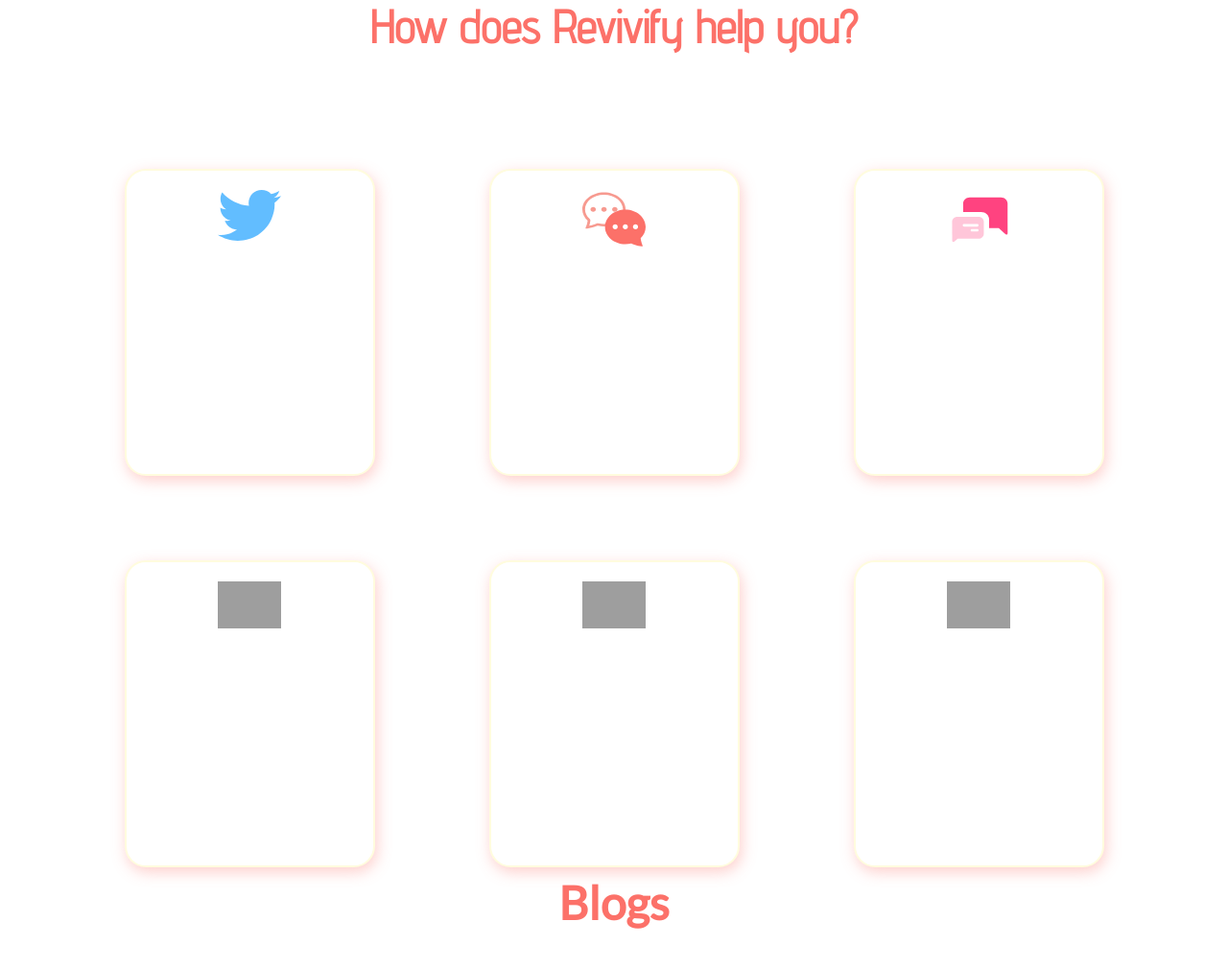
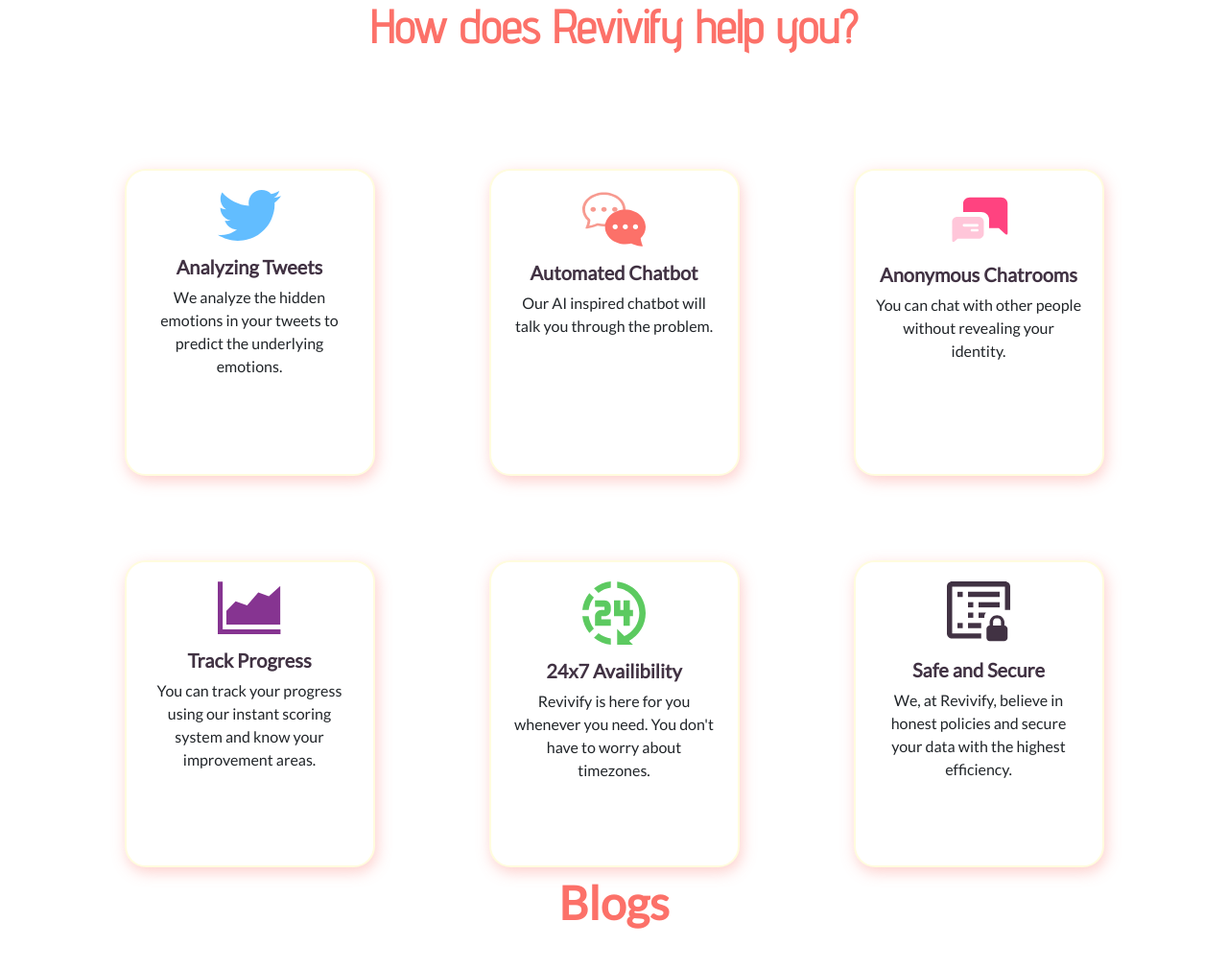
Before and after one commit to samiksha-patil/Revivify--Depression-detection-and-control-system, a Django app: page / in a window 1280 px wide. Shown: the part 2111-3121 px from the top of the page at 96% size. Run offline with Django 3.2, Linux system fonts and the light colour scheme; some libraries are stand-ins or nearby versions; grey boxes are pictures that could not be loaded.

Commit message:
modified how does revivify help you

```diff
--- a/Revivify/revivify/users/static/home.css
+++ b/Revivify/revivify/users/static/home.css
@@ -259,12 +259,25 @@
 /* Style the front side (fallback if image is missing) */
 .flip-card-front {
   background-color: #bbb;
-  color: black;
+
+}
+
+.flip-card-front h5{
+  color:#413243;
+  font-weight: bold;
+  margin-top: 15px;
 }
 
 /* Style the back side */
 .flip-card-back {
-  background-color: dodgerblue;
+  background-color: #fc7169;
+  color: white;
+  transform: rotateY(180deg);
+}
+
+#cardback {
+  padding: 10px;
+  background-color: #fc7169;
   color: white;
   transform: rotateY(180deg);
 }
--- a/Revivify/revivify/users/templates/home.html
+++ b/Revivify/revivify/users/templates/home.html
@@ -74,10 +74,14 @@ However, only half of those affected receive treatment, often because of the sti
                 alt="Avatar"
 
               />
+              <h5>Analyzing Tweets</h5>
+              <p>We analyze the hidden emotions in your tweets to predict the underlying emotions.</p>
+
             </div>
-            <div class="flip-card-back feature-box">
-              <!-- BACK -->
-            </div>
+            <div class="flip-card-back feature-box" id="cardback">
+              <p>People often express views on twitter and this data can be efficiently used to detect their emotions.</p>
+              <p>Do not worry, your data is secure with us!</p>
+              </div>
           </div>
         </div>
       </div>
@@ -90,9 +94,12 @@ However, only half of those affected receive treatment, often because of the sti
                 alt="Avatar"
 
               />
+              <h5>Automated Chatbot</h5>
+              <p>Our AI inspired chatbot will talk you through the problem.</p>
             </div>
-            <div class="flip-card-back feature-box">
-              <!-- BACK -->
+            <div class="flip-card-back feature-box" id="cardback">
+              <p>This AI inspired chatbot chats with you and helps you to figure out the cause of your condition.</p>
+              <p>Based on your answers, it will run an algorithm and indicate your level of depression.</p>
             </div>
           </div>
         </div>
@@ -108,27 +115,49 @@ However, only half of those affected receive treatment, often because of the sti
 
 
               />
+              <h5>Anonymous Chatrooms</h5>
+              <p>You can chat with other people without revealing your identity.</p>
             </div>
-            <div class="flip-card-back feature-box">
-              <!-- BACK -->
+            <div class="flip-card-back feature-box" id="cardback">
+              <p>You can now chat with other people having the same problems and form support groups to share what you feel.</p>
             </div>
           </div>
         </div>
       </div>
     </div>
-    <div class="row justify-content-around my-5 py-5">
+    <div class="row justify-content-around my-1 py-5">
       <div class="col-10 col-md-3">
         <div class="flip-card my-4">
           <div class="flip-card-inner">
             <div class="flip-card-front feature-box">
               <img
-                src="img_avatar.png"
+                src="{% static 'image/F6.svg' %}"
                 alt="Avatar"
 
               />
+              <h5>Track Progress</h5>
+              <p>You can track your progress using our instant scoring system and know your improvement areas.</p>
             </div>
-            <div class="flip-card-back feature-box">
-              <!-- BACK -->
+            <div class="flip-card-back feature-box" id="cardback">
+              <p>There is no limit on the number of tests you can take on Revivify. Additionally, you get to track your previous records and find out key areas for improvement.</p>
+            </div>
+          </div>
+        </div>
+      </div>
+      <div class="col-10 col-md-3">
+        <div class="flip-card my-4">
+          <div class="flip-card-inner">
+            <div class="flip-card-front feature-box" >
+              <img
+                src="{% static 'image/F4.svg' %}"
+                alt="Avatar"
+
+              />
+              <h5>24x7 Availibility</h5>
+              <p>Revivify is here for you whenever you need. You don't have to worry about timezones.</p>
+            </div>
+            <div class="flip-card-back feature-box" id="cardback">
+              <p>You can access any of our services at all times. Our AI agents are here to help you whenever required.You can rely on us.</p>
             </div>
           </div>
         </div>
@@ -138,29 +167,16 @@ However, only half of those affected receive treatment, often because of the sti
           <div class="flip-card-inner">
             <div class="flip-card-front feature-box">
               <img
-                src="img_avatar.png"
+                src="{% static 'image/F5.svg' %}"
                 alt="Avatar"
 
               />
+              <h5>Safe and Secure</h5>
+              <p>We, at Revivify, believe in honest policies and secure your data with the highest efficiency.</p>
             </div>
-            <div class="flip-card-back feature-box">
-              <!-- BACK -->
-            </div>
-          </div>
-        </div>
-      </div>
-      <div class="col-10 col-md-3">
-        <div class="flip-card my-4">
-          <div class="flip-card-inner">
-            <div class="flip-card-front feature-box">
-              <img
-                src="img_avatar.png"
-                alt="Avatar"
-
-              />
-            </div>
-            <div class="flip-card-back feature-box">
-              <!-- BACK -->
+            <div class="flip-card-back feature-box" id="cardback">
+              <p>We understand that health related data is very personal and we respect its confidentiality.</p>
+              <p>Any information you share with us is highly secured.</p>
             </div>
           </div>
         </div>
@@ -199,7 +215,7 @@ However, only half of those affected receive treatment, often because of the sti
                       <h1 class="blog-head mb-4">Quick ways to handle anxiety</h2>
                       <p>Lorem ipsum dolor sit amet, consectetur adipiscing elit. Phasellus mollis tellus nisi, sed hendrerit mauris aliquet eget. Vestibulum ultrices semper accumsan. Proin viverra ultricies lacus sit amet vestibulum.Suspendisse aliquet eget nulla nec ornare. Aliquam erat volutpat. Phasellus suscipit, augue sit amet finibus faucibus, nisi dolor feugiat tortor, at condimentum lectus mauris tincidunt magna. Nunc et metus eu nisl vulputate porta. Interdum et malesuada fames ac ante ipsum primis in faucibus.</p>
                       <p>Lorem ipsum dolor sit amet, consectetur adipiscing elit. Phasellus mollis tellus nisi, sed hendrerit mauris aliquet eget. Vestibulum ultrices semper accumsan. Proin viverra ultricies lacus sit amet vestibulum.Suspendisse aliquet eget nulla nec ornare. Aliquam erat volutpat. Phasellus suscipit, augue sit amet finibus faucibus, nisi dolor feugiat tortor, at condimentum lectus mauris tincidunt magna. Nunc et metus eu nisl vulputate porta.....</p>
-                      <a class="float-end" href="#">Read more</a>
+                      <a class="float-end" style="color: #FC7169; text-transform:uppercase ; font-weight: 600;" href="#">Read more</a>
                   </div>
 
                   <div class="col-md-6 mx-auto  my-4" style="place-items: center; display: grid;">
@@ -216,7 +232,7 @@ However, only half of those affected receive treatment, often because of the sti
                       <h1 class="blog-head mb-4">Quick ways to handle anxiety</h2>
                       <p>Lorem ipsum dolor sit amet, consectetur adipiscing elit. Phasellus mollis tellus nisi, sed hendrerit mauris aliquet eget. Vestibulum ultrices semper accumsan. Proin viverra ultricies lacus sit amet vestibulum.Suspendisse aliquet eget nulla nec ornare. Aliquam erat volutpat. Phasellus suscipit, augue sit amet finibus faucibus, nisi dolor feugiat tortor, at condimentum lectus mauris tincidunt magna. Nunc et metus eu nisl vulputate porta. Interdum et malesuada fames ac ante ipsum primis in faucibus.</p>
                       <p>Lorem ipsum dolor sit amet, consectetur adipiscing elit. Phasellus mollis tellus nisi, sed hendrerit mauris aliquet eget. Vestibulum ultrices semper accumsan. Proin viverra ultricies lacus sit amet vestibulum.Suspendisse aliquet eget nulla nec ornare. Aliquam erat volutpat. Phasellus suscipit, augue sit amet finibus faucibus, nisi dolor feugiat tortor, at condimentum lectus mauris tincidunt magna. Nunc et metus eu nisl vulputate porta.....</p>
-                     <a class="float-end footbutton" href="#">Read more</a>
+                     <a class="float-end" style="color: #FC7169; text-transform:uppercase ; font-weight: 600;" href="#">Read more</a>
                   </div>
 
                   <div class="col-md-6 mx-auto  my-4" style="place-items: center; display: grid;">
```
Also changed, not shown: Revivify/revivify/users/static/image/F4.svg (added), Revivify/revivify/users/static/image/F5.svg (added), Revivify/revivify/users/static/image/F6.svg (added).
